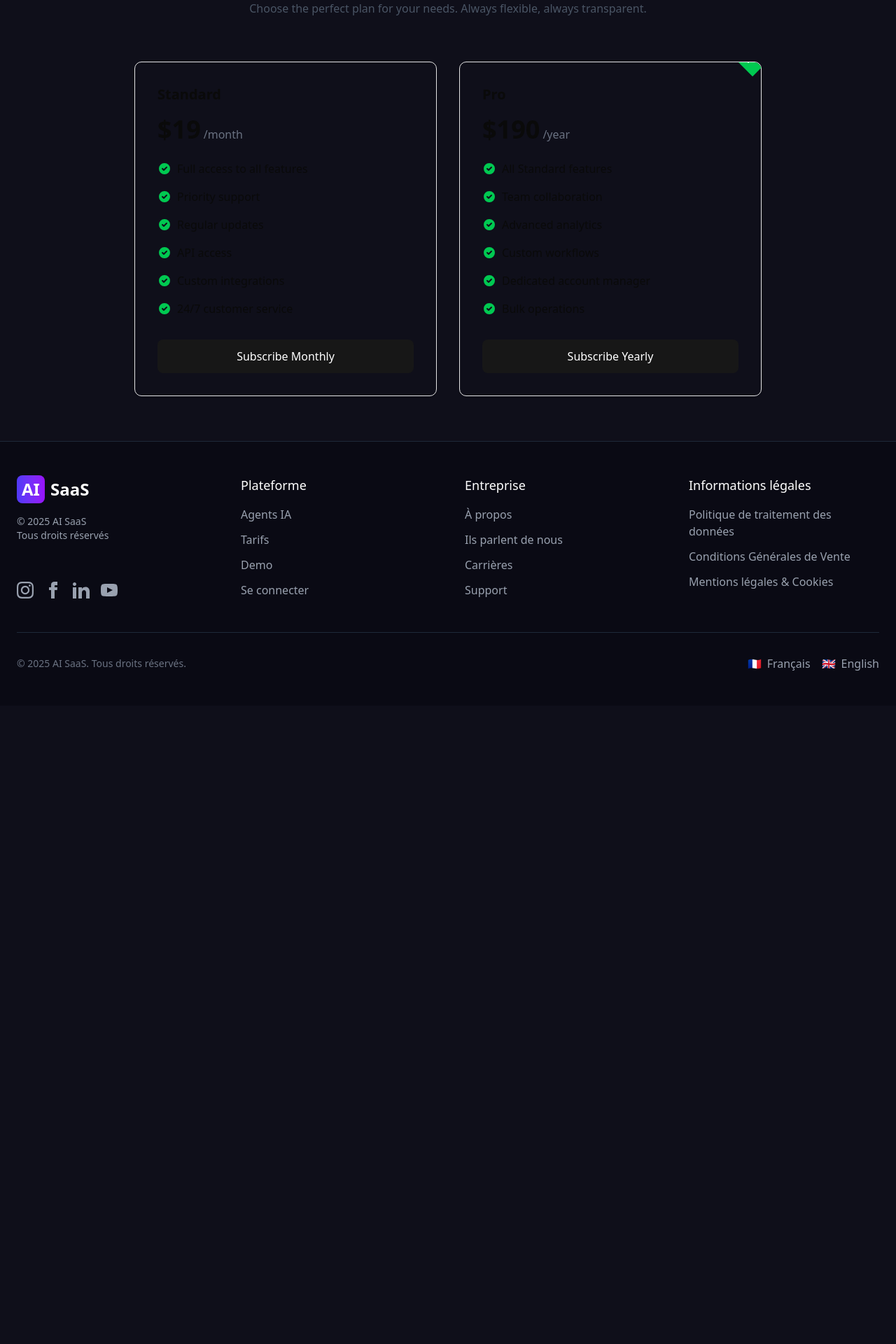
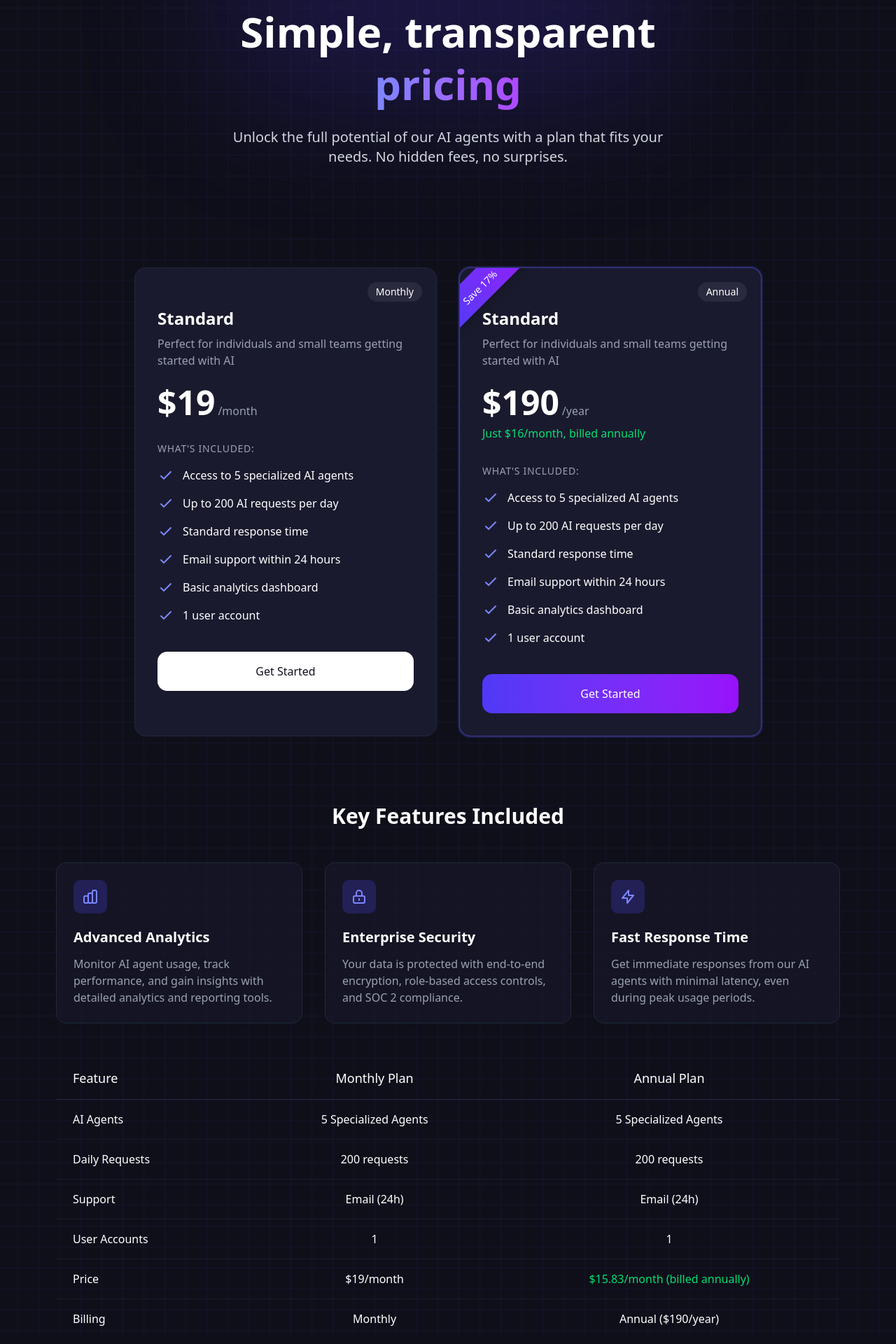
Before and after one commit to Mariussgal/AI_SaaS, a Next.js app: page /pricing in a window 1280 px wide. Shown: the part 120-2040 px from the top of the page at 70% size. Before the commit the page ends 1128 px from the top, so only its background shows below. Built offline with nearby package versions, Linux system fonts and the light colour scheme; no server answers.

Commit message:
pricing page

```diff
--- a/src/components/Pricing.tsx
+++ b/src/components/Pricing.tsx
@@ -2,18 +2,22 @@
 
 import React, { useState } from 'react';
 import { useUser } from '@clerk/nextjs';
+import { useClerk } from '@clerk/nextjs';
 import axios from 'axios';
-import { useClerk } from '@clerk/nextjs';
-
 
 interface PricingPlan {
   id: string;
   name: string;
   price: number;
   duration: string;
+  description: string;
   features: string[];
   priceId: string;
+  popular?: boolean;
 }
+
+// Monthly equivalent calculation for annual pricing (showing monthly price when paid annually)
+const monthlyWithAnnual = Math.round(190 / 12);
 
 const pricingPlans: PricingPlan[] = [
   {
@@ -21,30 +25,52 @@ const pricingPlans: PricingPlan[] = [
     name: 'Standard',
     price: 19,
     duration: '/month',
+    description: 'Perfect for individuals and small teams getting started with AI',
     features: [
-      'Full access to all features',
-      'Priority support',
-      'Regular updates',
-      'API access',
-      'Custom integrations',
-      '24/7 customer service'
+      'Access to 5 specialized AI agents',
+      'Up to 200 AI requests per day',
+      'Standard response time',
+      'Email support within 24 hours',
+      'Basic analytics dashboard',
+      '1 user account'
     ],
     priceId: process.env.NEXT_PUBLIC_STRIPE_PRICE_MONTHLY || 'price_monthly'
   },
   {
     id: 'yearly',
-    name: 'Pro',
+    name: 'Standard',
     price: 190,
     duration: '/year',
+    description: 'Perfect for individuals and small teams getting started with AI',
     features: [
-      'All Standard features',
-      'Team collaboration',
-      'Advanced analytics',
-      'Custom workflows',
-      'Dedicated account manager',
-      'Bulk operations'
+      'Access to 5 specialized AI agents',
+      'Up to 200 AI requests per day',
+      'Standard response time',
+      'Email support within 24 hours',
+      'Basic analytics dashboard',
+      '1 user account'
     ],
-    priceId: process.env.NEXT_PUBLIC_STRIPE_PRICE_YEARLY || 'price_yearly'
+    priceId: process.env.NEXT_PUBLIC_STRIPE_PRICE_YEARLY || 'price_yearly',
+    popular: true
+  }
+];
+
+const faqs = [
+  {
+    question: "How does the billing cycle work?",
+    answer: "Your subscription starts immediately after payment. You'll be billed either monthly or yearly, depending on your chosen plan. You can cancel anytime from your dashboard."
+  },
+  {
+    question: "Can I upgrade or downgrade my plan?",
+    answer: "Yes, you can upgrade your plan at any time. Downgrades will take effect at the end of your current billing cycle. Any changes can be managed from your account dashboard."
+  },
+  {
+    question: "Is there a free trial?",
+    answer: "We don't offer a traditional free trial, but you can access a limited version of our platform with the free tier to test our services before committing to a paid plan."
+  },
+  {
+    question: "What payment methods do you accept?",
+    answer: "We accept all major credit cards (Visa, Mastercard, American Express) through our secure payment processor, Stripe."
   }
 ];
 
@@ -52,7 +78,6 @@ const Pricing: React.FC = () => {
   const [isLoading, setIsLoading] = useState(false);
   const { user, isSignedIn } = useUser();
   const { openSignIn } = useClerk();
-
 
   const handleSubscribe = async (plan: PricingPlan) => {
     if (!isSignedIn) {
@@ -65,16 +90,12 @@ const Pricing: React.FC = () => {
     setIsLoading(true);
 
     try {
-        console.log('Calling checkout API with:', { priceId: plan.priceId, email: user?.primaryEmailAddress?.emailAddress });
       const response = await axios.post('/api/create-checkout-session', {
         priceId: plan.priceId,
         email: user?.primaryEmailAddress?.emailAddress
       });
 
-        console.log('API response:', response.data);
-
       if (response.data.checkoutUrl) {
-          console.log('Redirecting to:', response.data.checkoutUrl);
         window.location.href = response.data.checkoutUrl;
       } else {
         console.error('No checkoutUrl in response:', response.data);
@@ -82,75 +103,225 @@ const Pricing: React.FC = () => {
       }
     } catch (error) {
       console.error('Error creating checkout session:', error);
-        if (axios.isAxiosError(error)) {
-          console.error('Response status:', error.response?.status);
-          console.error('Response data:', error.response?.data);
-        }
       alert('Something went wrong. Please try again.');
+    } finally {
+      setIsLoading(false);
     }
   };
 
   return (
-    <div className="max-w-6xl mx-auto px-4 py-16">
-      <div className="text-center mb-16">
-        <h2 className="text-4xl font-bold mb-4">Simple, transparent pricing</h2>
-        <p className="text-gray-600 max-w-xl mx-auto">
-          Choose the perfect plan for your needs. Always flexible, always transparent.
+    <div className="min-h-screen bg-[#0F0F1A] text-white bg-grid-pattern">
+      {/* Hero section */}
+      <section className="relative px-4 pt-24 pb-16 md:px-6 lg:pt-32 lg:pb-24 max-w-6xl mx-auto">
+        <div className="text-center max-w-3xl mx-auto relative z-10">
+          <h1 className="text-4xl md:text-5xl lg:text-6xl font-bold leading-tight mb-6">
+            Simple, transparent <span className="bg-clip-text text-transparent bg-gradient-to-r from-indigo-400 to-purple-500">pricing</span>
+          </h1>
+          <p className="text-lg md:text-xl text-gray-300 mb-12 max-w-2xl mx-auto">
+            Unlock the full potential of our AI agents with a plan that fits your needs.
+            No hidden fees, no surprises.
           </p>
         </div>
 
+        {/* Gradient effect */}
+        <div className="absolute top-0 left-1/2 -translate-x-1/2 w-full max-w-2xl h-64 bg-indigo-600/20 blur-[100px] rounded-full"></div>
+      </section>
+
+      {/* Pricing cards */}
+      {/* Monthly plan */}
+      <section className="px-4 max-w-6xl mx-auto mb-24">
         <div className="grid md:grid-cols-2 gap-8 max-w-4xl mx-auto">
-        {pricingPlans.map((plan) => (
           <div
-            key={plan.id}
-            className={`rounded-lg border p-8 shadow-sm hover:shadow-md transition-shadow ${
-              plan.id === 'yearly' ? 'relative overflow-hidden' : ''
-            }`}
+            className="relative overflow-hidden bg-[#1A1A2E] border border-gray-800 rounded-2xl p-8 transition-all duration-300 hover:transform hover:translate-y-[-4px] hover:shadow-xl"
           >
-            {plan.id === 'yearly' && (
-              <div className="absolute top-0 right-0 bg-green-500 text-white py-1 px-4 transform translate-y-0 translate-x-2 rotate-45 origin-top-right text-sm font-medium">
-                Best Value
-              </div>
-            )}
-
-            <h3 className="text-xl font-bold">{plan.name}</h3>
-            <div className="mt-4 flex items-baseline">
-              <span className="text-4xl font-extrabold">${plan.price}</span>
-              <span className="ml-1 text-gray-500">{plan.duration}</span>
+            <div className="absolute top-5 right-5 bg-[#2A2A3E] text-white py-1 px-3 rounded-full text-sm">
+              Monthly
             </div>
 
-            <ul className="mt-6 space-y-4">
-              {plan.features.map((feature, idx) => (
+            <h3 className="text-2xl font-bold mt-6">Standard</h3>
+            <p className="mt-2 text-gray-400">Perfect for individuals and small teams getting started with AI</p>
+
+            <div className="mt-6 flex items-baseline">
+              <span className="text-5xl font-extrabold">${pricingPlans[0].price}</span>
+              <span className="ml-1 text-gray-400">/month</span>
+            </div>
+
+            <div className="mt-8">
+              <h4 className="text-sm uppercase tracking-wider text-gray-400 mb-4">What's included:</h4>
+              <ul className="space-y-4">
+                {pricingPlans[0].features.map((feature, idx) => (
                   <li key={idx} className="flex items-start">
                     <svg
-                    className="h-5 w-5 text-green-500 mr-2 flex-shrink-0 mt-0.5"
-                    fill="currentColor"
-                    viewBox="0 0 20 20"
-                    xmlns="http://www.w3.org/2000/svg"
+                      className="h-6 w-6 text-indigo-400 mr-3 flex-shrink-0"
+                      fill="none"
+                      viewBox="0 0 24 24"
+                      stroke="currentColor"
                     >
                       <path
-                      fillRule="evenodd"
-                      d="M10 18a8 8 0 100-16 8 8 0 000 16zm3.707-9.293a1 1 0 00-1.414-1.414L9 10.586 7.707 9.293a1 1 0 00-1.414 1.414l2 2a1 1 0 001.414 0l4-4z"
-                      clipRule="evenodd"
+                        strokeLinecap="round"
+                        strokeLinejoin="round"
+                        strokeWidth={2}
+                        d="M5 13l4 4L19 7"
                       />
                     </svg>
-                  {feature}
+                    <span>{feature}</span>
                   </li>
                 ))}
               </ul>
+            </div>
 
             <button
-              onClick={() => handleSubscribe(plan)}
+              onClick={() => handleSubscribe(pricingPlans[0])}
               disabled={isLoading}
-              className="mt-8 w-full py-3 bg-primary text-white rounded-md font-medium hover:bg-primary/90 transition-colors"
+              className="mt-10 w-full py-4 rounded-xl font-medium text-center transition-all bg-white text-[#0F0F1A] hover:bg-gray-200"
             >
-              {isLoading ? 'Processing...' : `Subscribe ${plan.id === 'monthly' ? 'Monthly' : 'Yearly'}`}
+              {isLoading ? 'Processing...' : 'Get Started'}
             </button>
           </div>
+
+          {/* Annual plan */}
+          <div
+            className="relative overflow-hidden bg-[#1A1A2E] border border-indigo-500/50 ring-2 ring-indigo-500/20 rounded-2xl p-8 transition-all duration-300 hover:transform hover:translate-y-[-4px] hover:shadow-xl"
+          >
+            <div className="absolute -top-1 -left-11 w-40 h-11 bg-gradient-to-r from-indigo-600 to-purple-600 text-white py-1 px-4 transform -rotate-45 origin-center shadow-lg">
+              <p className="text-center font-medium mt-2.5 mr-6 text-sm">Save 17%</p>
+            </div>
+
+            <div className="absolute top-5 right-5 bg-[#2A2A3E] text-white py-1 px-3 rounded-full text-sm">
+              Annual
+            </div>
+
+            <h3 className="text-2xl font-bold mt-6">Standard</h3>
+            <p className="mt-2 text-gray-400">Perfect for individuals and small teams getting started with AI</p>
+
+            <div className="mt-6">
+              <div className="flex items-baseline">
+                <span className="text-5xl font-extrabold">${pricingPlans[1].price}</span>
+                <span className="ml-1 text-gray-400">/year</span>
+              </div>
+              <p className="text-green-400 mt-2">Just ${monthlyWithAnnual}/month, billed annually</p>
+            </div>
+
+            <div className="mt-8">
+              <h4 className="text-sm uppercase tracking-wider text-gray-400 mb-4">What's included:</h4>
+              <ul className="space-y-4">
+                {pricingPlans[1].features.map((feature, idx) => (
+                  <li key={idx} className="flex items-start">
+                    <svg
+                      className="h-6 w-6 text-indigo-400 mr-3 flex-shrink-0"
+                      fill="none"
+                      viewBox="0 0 24 24"
+                      stroke="currentColor"
+                    >
+                      <path
+                        strokeLinecap="round"
+                        strokeLinejoin="round"
+                        strokeWidth={2}
+                        d="M5 13l4 4L19 7"
+                      />
+                    </svg>
+                    <span>{feature}</span>
+                  </li>
                 ))}
+              </ul>
             </div>
+
+            <button
+              onClick={() => handleSubscribe(pricingPlans[1])}
+              disabled={isLoading}
+              className="mt-10 w-full py-4 rounded-xl font-medium text-center transition-all bg-gradient-to-r from-indigo-600 to-purple-600 hover:from-indigo-500 hover:to-purple-500 text-white"
+            >
+              {isLoading ? 'Processing...' : 'Get Started'}
+            </button>
+          </div>
+        </div>
+      </section>
+
+      {/* Features overview */}
+      <section className="px-4 max-w-6xl mx-auto mb-24">
+        <h2 className="text-2xl md:text-3xl font-bold text-center mb-12">Key Features Included</h2>
+
+        <div className="grid grid-cols-1 md:grid-cols-3 gap-8">
+          <div className="bg-[#1A1A2E]/50 border border-gray-800 rounded-xl p-6 transition-all duration-300 hover:border-indigo-500/30">
+            <div className="w-12 h-12 bg-indigo-900/50 rounded-lg flex items-center justify-center mb-5">
+              <svg className="w-6 h-6 text-indigo-400" fill="none" viewBox="0 0 24 24" stroke="currentColor">
+                <path strokeLinecap="round" strokeLinejoin="round" strokeWidth={2} d="M9 19v-6a2 2 0 00-2-2H5a2 2 0 00-2 2v6a2 2 0 002 2h2a2 2 0 002-2zm0 0V9a2 2 0 012-2h2a2 2 0 012 2v10m-6 0a2 2 0 002 2h2a2 2 0 002-2m0 0V5a2 2 0 012-2h2a2 2 0 012 2v14a2 2 0 01-2 2h-2a2 2 0 01-2-2z" />
+              </svg>
+            </div>
+            <h3 className="text-xl font-semibold mb-3">Advanced Analytics</h3>
+            <p className="text-gray-400">Monitor AI agent usage, track performance, and gain insights with detailed analytics and reporting tools.</p>
+          </div>
+
+          <div className="bg-[#1A1A2E]/50 border border-gray-800 rounded-xl p-6 transition-all duration-300 hover:border-indigo-500/30">
+            <div className="w-12 h-12 bg-indigo-900/50 rounded-lg flex items-center justify-center mb-5">
+              <svg className="w-6 h-6 text-indigo-400" fill="none" viewBox="0 0 24 24" stroke="currentColor">
+                <path strokeLinecap="round" strokeLinejoin="round" strokeWidth={2} d="M12 15v2m-6 4h12a2 2 0 002-2v-6a2 2 0 00-2-2H6a2 2 0 00-2 2v6a2 2 0 002 2zm10-10V7a4 4 0 00-8 0v4h8z" />
+              </svg>
+            </div>
+            <h3 className="text-xl font-semibold mb-3">Enterprise Security</h3>
+            <p className="text-gray-400">Your data is protected with end-to-end encryption, role-based access controls, and SOC 2 compliance.</p>
+          </div>
+
+          <div className="bg-[#1A1A2E]/50 border border-gray-800 rounded-xl p-6 transition-all duration-300 hover:border-indigo-500/30">
+            <div className="w-12 h-12 bg-indigo-900/50 rounded-lg flex items-center justify-center mb-5">
+              <svg className="w-6 h-6 text-indigo-400" fill="none" viewBox="0 0 24 24" stroke="currentColor">
+                <path strokeLinecap="round" strokeLinejoin="round" strokeWidth={2} d="M13 10V3L4 14h7v7l9-11h-7z" />
+              </svg>
+            </div>
+            <h3 className="text-xl font-semibold mb-3">Fast Response Time</h3>
+            <p className="text-gray-400">Get immediate responses from our AI agents with minimal latency, even during peak usage periods.</p>
+          </div>
+        </div>
+
+        <div className="mt-12 overflow-x-auto">
+          <table className="w-full">
+            <thead>
+              <tr className="border-b border-gray-800">
+                <th className="py-4 px-6 text-left font-medium text-lg">Feature</th>
+                <th className="py-4 px-6 text-center font-medium text-lg">Monthly Plan</th>
+                <th className="py-4 px-6 text-center font-medium text-lg">Annual Plan</th>
+              </tr>
+            </thead>
+            <tbody>
+              <tr className="border-b border-gray-800/50">
+                <td className="py-4 px-6">AI Agents</td>
+                <td className="py-4 px-6 text-center">5 Specialized Agents</td>
+                <td className="py-4 px-6 text-center">5 Specialized Agents</td>
+              </tr>
+              <tr className="border-b border-gray-800/50">
+                <td className="py-4 px-6">Daily Requests</td>
+                <td className="py-4 px-6 text-center">200 requests</td>
+                <td className="py-4 px-6 text-center">200 requests</td>
+              </tr>
+              <tr className="border-b border-gray-800/50">
+                <td className="py-4 px-6">Support</td>
+                <td className="py-4 px-6 text-center">Email (24h)</td>
+                <td className="py-4 px-6 text-center">Email (24h)</td>
+              </tr>
+              <tr className="border-b border-gray-800/50">
+                <td className="py-4 px-6">User Accounts</td>
+                <td className="py-4 px-6 text-center">1</td>
+                <td className="py-4 px-6 text-center">1</td>
+              </tr>
+              <tr className="border-b border-gray-800/50">
+                <td className="py-4 px-6">Price</td>
+                <td className="py-4 px-6 text-center">$19/month</td>
+                <td className="py-4 px-6 text-center text-green-400">$15.83/month (billed annually)</td>
+              </tr>
+              <tr>
+                <td className="py-4 px-6">Billing</td>
+                <td className="py-4 px-6 text-center">Monthly</td>
+                <td className="py-4 px-6 text-center">Annual ($190/year)</td>
+              </tr>
+            </tbody>
+          </table>
+        </div>
+      </section>
+
+
+
+
     </div>
   );
 };
-
 export default Pricing;
```
Lines whose indentation alone changed are shown as unchanged.
